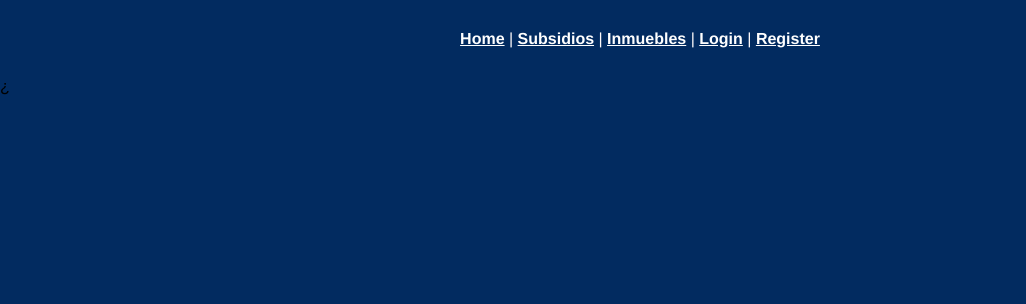
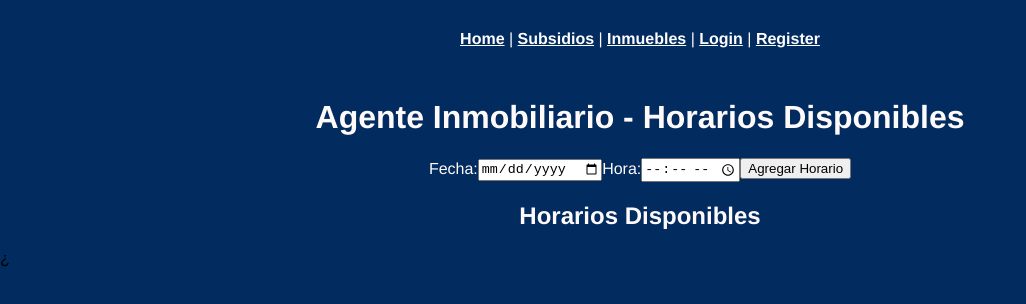
Before and after one commit to reii23/arriendosRM, a Vue app in the folder front/propiedadesweb/: page /agente in a window 1280 px wide. Shown: the top 304 px of the page, without its empty margins (0-1026 px from the left). Built offline with nearby package versions, Linux system fonts and the light colour scheme; a web font is replaced by a local one.

Commit message:
Home se ve distinto dependiendo del rol del usuario.

```diff
--- a/front/propiedadesweb/package.json
+++ b/front/propiedadesweb/package.json
@@ -25,7 +25,7 @@
     "@vue/cli-plugin-eslint": "~5.0.0",
     "@vue/cli-plugin-router": "~5.0.0",
     "@vue/cli-plugin-vuex": "~5.0.0",
-    "@vue/cli-service": "~5.0.0",
+    "@vue/cli-service": "^5.0.8",
     "prettier": "^2.4.1"
   }
 }
--- a/front/propiedadesweb/src/router/index.js
+++ b/front/propiedadesweb/src/router/index.js
@@ -12,6 +12,7 @@ import SeleccionarDatosT from "@/views/SeleccionarDatosT.vue";
 import PublicacionCreada from "@/views/PublicacionCreada.vue";
 import LogoutView from "@/views/LogoutView.vue";
 import AccountView from "@/views/AccountView.vue";
+import AgenteView from "@/views/AgenteView.vue";
 
 const routes = [
   {
@@ -79,8 +80,11 @@ const routes = [
 	path: "/account",
 	name: "account",
 	component: AccountView,
+  },
+  { path: '/agente',
+    name: "AgenteView",
+    component: AgenteView,
   }
-
 ];
 
 const router = createRouter({
--- /dev/null
+++ b/front/propiedadesweb/src/views/AgenteView.vue
@@ -0,0 +1,49 @@
+<template>
+  <div>
+    <h1>Agente Inmobiliario - Horarios Disponibles</h1>
+    <form @submit.prevent="agregarHorario">
+      <label for="fecha">Fecha:</label>
+      <input type="date" v-model="nuevoHorario.fecha" required />
+
+      <label for="hora">Hora:</label>
+      <input type="time" v-model="nuevoHorario.hora" required />
+
+      <button type="submit">Agregar Horario</button>
+    </form>
+
+    <h2>Horarios Disponibles</h2>
+    <ul>
+      <li v-for="horario in horarios" :key="horario.id">
+        {{ horario.fecha }} a las {{ horario.hora }}
+      </li>
+    </ul>
+  </div>
+</template>
+
+<script>
+export default {
+  name: 'AgenteView',
+  data() {
+    return {
+      nuevoHorario: {
+        fecha: '',
+        hora: ''
+      },
+      horarios: []
+    };
+  },
+  methods: {
+    agregarHorario() {
+      this.horarios.push({ ...this.nuevoHorario });
+      this.nuevoHorario.fecha = '';
+      this.nuevoHorario.hora = '';
+    }
+  }
+};
+</script>
+
+<style scoped>
+
+
+
+</style>
--- a/front/propiedadesweb/src/views/HomeView.vue
+++ b/front/propiedadesweb/src/views/HomeView.vue
@@ -7,7 +7,12 @@
       <p>Rol: {{ auth.rol }}</p>
     </div>
     <Componente msg="Bienvenido a residenciasRM" />
-    <button @click="handleCreatePublicationClick" class="btn-publicar">Publicar Inmueble</button>
+
+    <!-- Botón para agregar horarios disponibles (solo para rol 2 y 0) -->
+    <button v-if="auth.rol == 2 || auth.rol == 0" @click="handleAddScheduleClick" class="btn-horarios">Agregar Horarios Disponibles</button>
+
+    <!-- Botón para publicar inmueble (para rol 1, 0 y usuarios no logueados) -->
+    <button v-if="auth.rol == 1 || auth.rol == 0 || !auth.isLoggedIn" @click="handleCreatePublicationClick" class="btn-publicar">Publicar Inmueble</button>
   </div>
 </template>
 
@@ -32,17 +37,19 @@ export default {
       } else {
         this.$router.push('/login');
       }
+    },
+    handleAddScheduleClick() {
+      this.$router.push('/agente');
     }
   }
 }
 </script>
 
 <style scoped>
-.btn-publicar {
+.btn-publicar, .btn-horarios {
   margin-top: 10px;
   padding: 12px 60px;
   font-size: 18px;
-  background-color: #4CAF50;
   color: white;
   border: none;
   border-radius: 8px;
@@ -50,12 +57,23 @@ export default {
   transition: background-color 0.3s, transform 0.2s;
 }
 
+.btn-publicar {
+  background-color: #4CAF50;
+}
 
 .btn-publicar:hover {
   background-color: #45a049;
 }
 
-.btn-publicar:active {
+.btn-horarios {
+  background-color: #ff6200;
+}
+
+.btn-horarios:hover {
+  background-color: #FB8C00;
+}
+
+.btn-publicar:active, .btn-horarios:active {
   transform: scale(0.98);
 }
 
```
Also changed, not shown: 1 other file (tests, documents, lock files or other folders).
